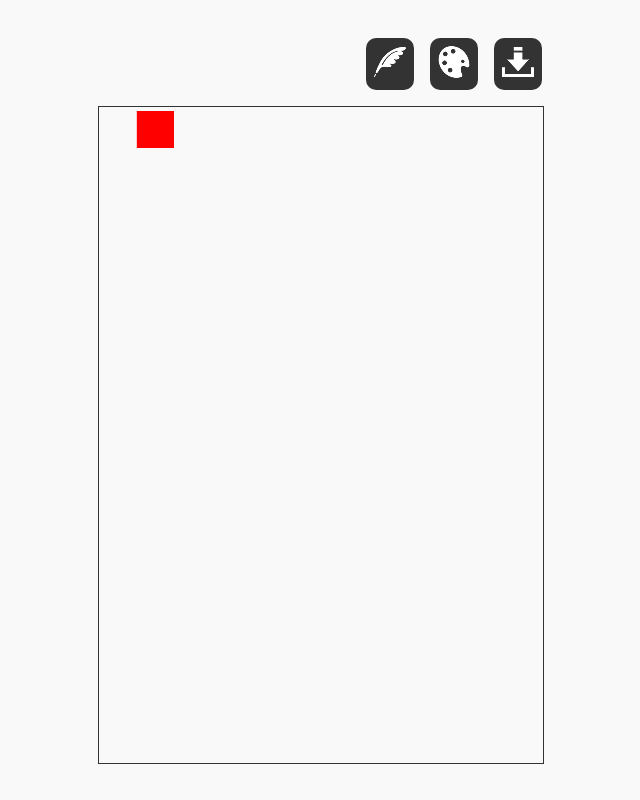
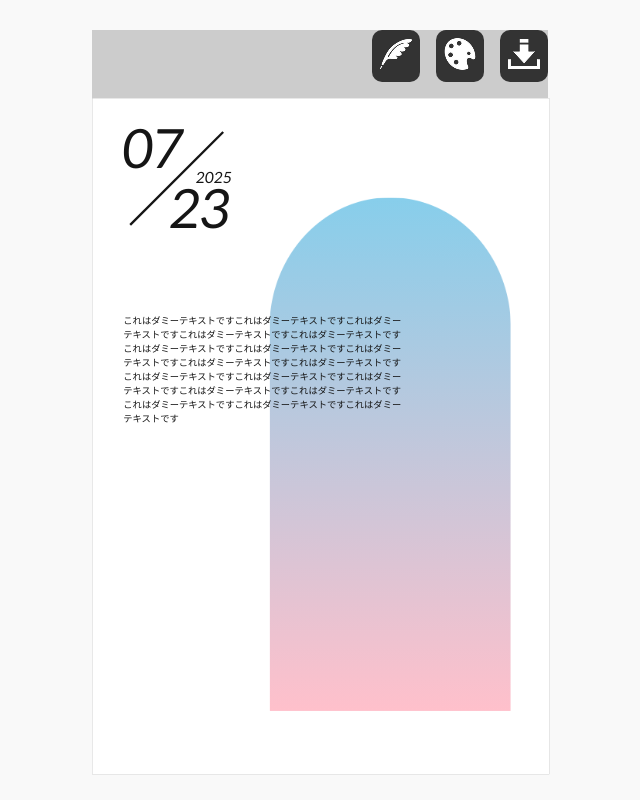
Before and after one commit to knk-summer/how-was-today, a React (Vite) app in the folder how-was-today/: page / in a window 1280 px wide. Shown: the whole page, without its empty margins (320-960 px from the left). Built offline with nearby package versions, Linux system fonts and the light colour scheme.

Commit message:
CSSで要素の配置

```diff
--- a/how-was-today/package.json
+++ b/how-was-today/package.json
@@ -10,6 +10,7 @@
     "preview": "vite preview"
   },
   "dependencies": {
+    "@emotion/react": "^11.14.0",
     "react": "^19.1.0",
     "react-dom": "^19.1.0"
   },
--- a/how-was-today/src/App.css
+++ b/how-was-today/src/App.css
@@ -1,4 +1,4 @@
-#root {
+/* #root {
   margin: 0 auto;
   text-align: center;
 }
@@ -26,4 +26,4 @@
 
 canvas {
   inline-size: 100%;
-}
+} */
--- a/how-was-today/src/App.jsx
+++ b/how-was-today/src/App.jsx
@@ -1,4 +1,6 @@
+/** @jsxImportSource @emotion/react */
 import { useRef, useEffect, useState } from 'react'
+import { Global, css } from '@emotion/react'
 import Canvas from './Canvas'
 import './App.css'
 
@@ -12,19 +14,174 @@ function App() {
   const colorAicon = "/img/color_aicon.png";
   const downloadAicon = "/img/download_aicon.png";
 
+  // 日記画像の幅（縮小表示）の計算
+  const contentsHeight = document.documentElement.clientHeight - 124;
+  const scale = contentsHeight / 1748;
+
+  // rootの幅用に計算
+  const rootWidth = 1181 * scale;
+
+  const topColor ='skyblue';
+  const bottomColor ='pink';
+
+  const cssRoot = css`
+    height: calc(100dvh - 60px);
+    width: ${ rootWidth }px;
+    margin: 30px 30px;
+    text-align: center;
+    background-color: #ccc;
+    display: block;
+  `
+  const cssAicons = css`
+    margin-bottom: 16px;
+    text-align: right;
+  `
+
+  const cssEnFont = css`
+    font-family: "Lato", sans-serif;
+  `
+
+  const cssDate = css`
+    font-style: italic;
+    font-weight: normal;
+    font-size: 140px;
+    user-select: none;
+    width: 280px;
+    height: 280px;
+    position: absolute;
+    top: 64px;
+    left: 80px;
+    line-height: 1;
+    letter-spacing: -0.03em;
+  `
+
+  const cssDateLine = css`
+    width: 340px;
+    height: 6px;
+    background-color: #151515;
+    transform:rotate(-45deg);
+    position: absolute;
+    top: 140px;
+    left: -32px;
+  `
+
+  const cssMonth = css`
+    position: absolute;
+    top: -8px;
+    left: -4px;
+  `
+
+  const cssDay = css`
+    position: absolute;
+    bottom: -8px;
+    right: 8px;
+  `
+
+  const cssYear = css`
+    font-size: 40px;
+    letter-spacing: normal;
+    position: absolute;
+    bottom: 120px;
+    right: 0px;
+  `
+
+  const cssGradation = css`
+    width: 624px;
+    height: 1328px;
+    background: linear-gradient(${ topColor }, ${ bottomColor });
+    mask: url(/img/window_mask.png);
+    position: absolute;
+    right: 99px;
+    bottom: 164px;
+  `
+
+  const cssDiaryTextArea = css`
+    width: 720px;
+    height: 1080px;
+    display: flex;
+    align-items: flex-start;
+    position: absolute;
+    bottom: 112px;
+    left: 80px;
+  `
+  const cssDiaryText = css`
+    font-size: 24px;
+    text-align: left;
+    z-index: 1;
+  `
+
+  const cssDiaryImage = css`
+    width: 1181px;
+    height: 1748px;
+    background-color: #ffffff;
+    border: solid 1px #C5C5C5;
+  `
+    // デバイスサイズが縦長か横長かで分岐させる（★まだやってない）
+  const cssImageVariable = css`
+      transform-origin: top left;
+      transform: scale(${ scale });
+      aspect-ratio: 1181 / 1748;
+
+    // @media screen and (orientation: portrait) {
+    //   &{
+    //   width: calc(100dvw - 60px);
+    //   height: auto;
+    //   aspect-ratio: 1181 / 1748;
+    //   }
+    // }
+  `
+
   return (
-    <>
-      <div className="display">
-        <div className="edit-aicons">
+    <div>
+    <Global
+      styles={css`
+        body {
+          font-family: "Sawarabi Gothic", sans-serif;
+          line-height: 1.5;
+          font-weight: 400;
+          color: #151515;
+          background-color: #F9F9F9;
+          margin: 0;
+          display: flex;
+          place-items: center;
+          flex-direction: column;
+          height: 100dvh;
+        }
+        button {
+          border-radius: 10px;
+          padding: 0.5em 0.5em;
+          margin-left: 1em;
+          font-size: 1em;
+          font-weight: 500;
+          background-color: #333333;
+          border: none;
+          cursor: pointer;
+        }
+        button:hover {
+          background-color: #5EA0F5;
+        }
+      `}
+    />
+      <div css={cssRoot}>
+        <div css={cssAicons}>
           <EditAicon img={writeAicon} />
           <EditAicon img={colorAicon} />
           <EditAicon img={downloadAicon} />
         </div>
-        <div className="canvas">
-          <Canvas />
+        <div css={[cssDiaryImage, cssImageVariable]}>
+          <div css={[cssDate, cssEnFont]}>
+            <div css={cssMonth}>07</div>
+            <div css={cssDateLine}></div>
+            <div css={cssDay}>23</div>
+            <div css={cssYear}>2025</div>
+          </div>
+          <div css={cssGradation}></div>
+          <div css={cssDiaryTextArea}>
+            <div css={cssDiaryText}>これはダミーテキストですこれはダミーテキストですこれはダミーテキストですこれはダミーテキストですこれはダミーテキストですこれはダミーテキストですこれはダミーテキストですこれはダミーテキストですこれはダミーテキストですこれはダミーテキストですこれはダミーテキストですこれはダミーテキストですこれはダミーテキストですこれはダミーテキストですこれはダミーテキストですこれはダミーテキストですこれはダミーテキストですこれはダミーテキストです</div>
+          </div>
         </div>
       </div>
-    </>
+    </div>
   )
 }
 
--- a/how-was-today/src/index.css
+++ b/how-was-today/src/index.css
@@ -1,4 +1,4 @@
-:root {
+/* :root {
   font-family: "Sawarabi Gothic", sans-serif;
   line-height: 1.5;
   font-weight: 400;
@@ -26,7 +26,7 @@ button {
 }
 button:hover {
   background-color: #5EA0F5;
-}
+} */
 
 /* .button_txt {
   font-family: "Lato", sans-serif;
```
Also changed, not shown: how-was-today/public/img/window_mask.png (added), 1 other file (tests, documents, lock files or other folders).
